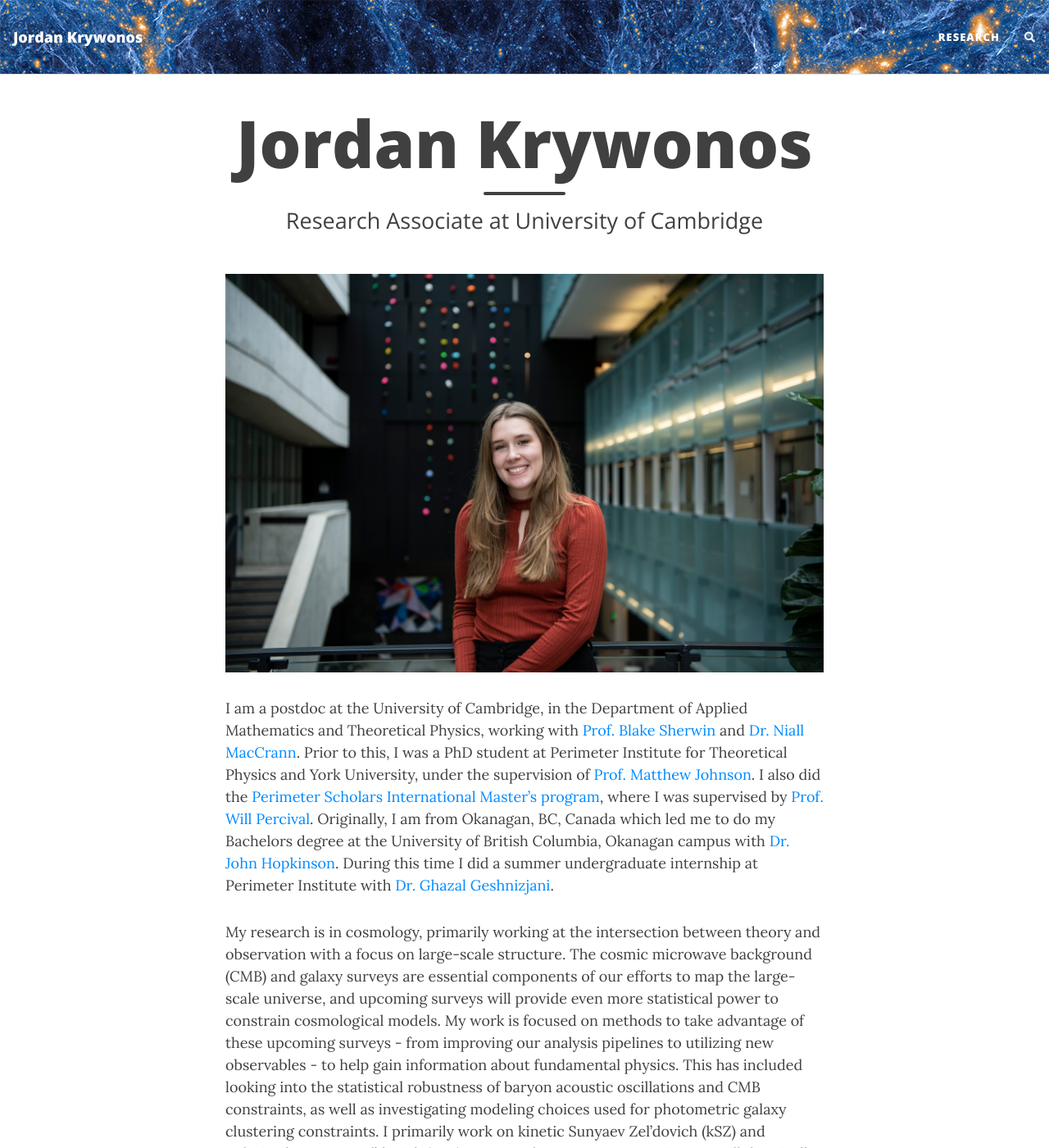
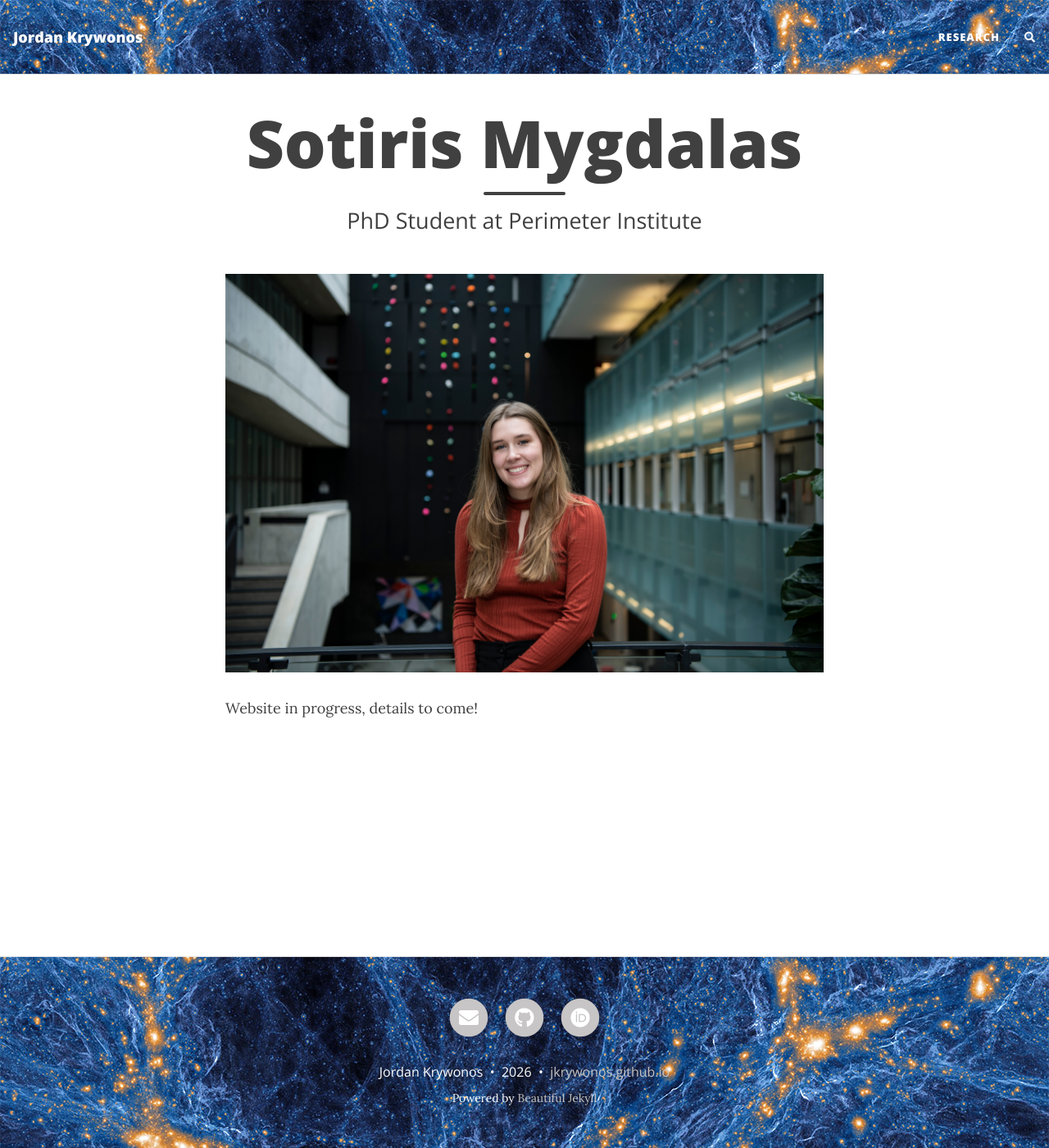
Before and after one commit to smygdalas/SMygdalas.github.io, a Jekyll site: the page built from index.md, in a window 1280 px wide and 1400 px high. Shown: the whole window at 82% size. Built offline with Jekyll 4.4.1, drawn with Linux system fonts in a browser that asks for light colours; nearby versions of some CDN libraries; comment, search, counter and statistics services are not loaded; some of the changed text lies outside the part shown.

Commit message:
Updated index.md

```diff
--- a/index.md
+++ b/index.md
@@ -1,12 +1,10 @@
 ---
 layout: home
-title: Jordan Krywonos
-subtitle: Research Associate at University of Cambridge
+title: Sotiris Mygdalas
+subtitle: PhD Student at Perimeter Institute
 use-site-title: true
 ---
 
 ![](/assets/img/Jordan_Krywonos_009_Original.jpg)
 
-I am a postdoc at the University of Cambridge, in the Department of Applied Mathematics and Theoretical Physics, working with [Prof. Blake Sherwin](https://www.damtp.cam.ac.uk/person/bds30) and [Dr. Niall MacCrann](https://www.damtp.cam.ac.uk/person/nm746). Prior to this, I was a PhD student at Perimeter Institute for Theoretical Physics and York University, under the supervision of [Prof. Matthew Johnson](https://perimeterinstitute.ca/people/matthew-johnson). I also did the [Perimeter Scholars International Master’s program](https://perimeterinstitute.ca/psi-masters-program), where I was supervised by [Prof. Will Percival](https://perimeterinstitute.ca/people/will-percival). Originally, I am from Okanagan, BC, Canada which led me to do my Bachelors degree at the University of British Columbia, Okanagan campus with [Dr. John Hopkinson](https://cmps.ok.ubc.ca/about/contact/john-hopkinson/). During this time I did a summer undergraduate internship at Perimeter Institute with [Dr. Ghazal Geshnizjani](https://ghazalgeshnizjani.wordpress.com/).
-
-My research is in cosmology, primarily working at the intersection between theory and observation with a focus on large-scale structure. The cosmic microwave background (CMB) and galaxy surveys are essential components of our efforts to map the large-scale universe, and upcoming surveys will provide even more statistical power to constrain cosmological models. My work is focused on methods to take advantage of these upcoming surveys - from improving our analysis pipelines to utilizing new observables - to help gain information about fundamental physics. This has included looking into the statistical robustness of baryon acoustic oscillations and CMB constraints, as well as investigating modeling choices used for photometric galaxy clustering constraints. I primarily work on kinetic Sunyaev Zel’dovich (kSZ) and polarized Sunyaev Zel’dovich (pSZ) tomography. New CMB experiments will drastically improve our secondary CMB measurements, so kSZ/pSZ tomography will utilize this and the benefits of a multi-tracer analysis. Additionally, I am interested in applications of machine learning to cosmology, which motivated a project on using machine learning to infer continuous 3D matter fields from galaxies.
+Website in progress, details to come!
```
